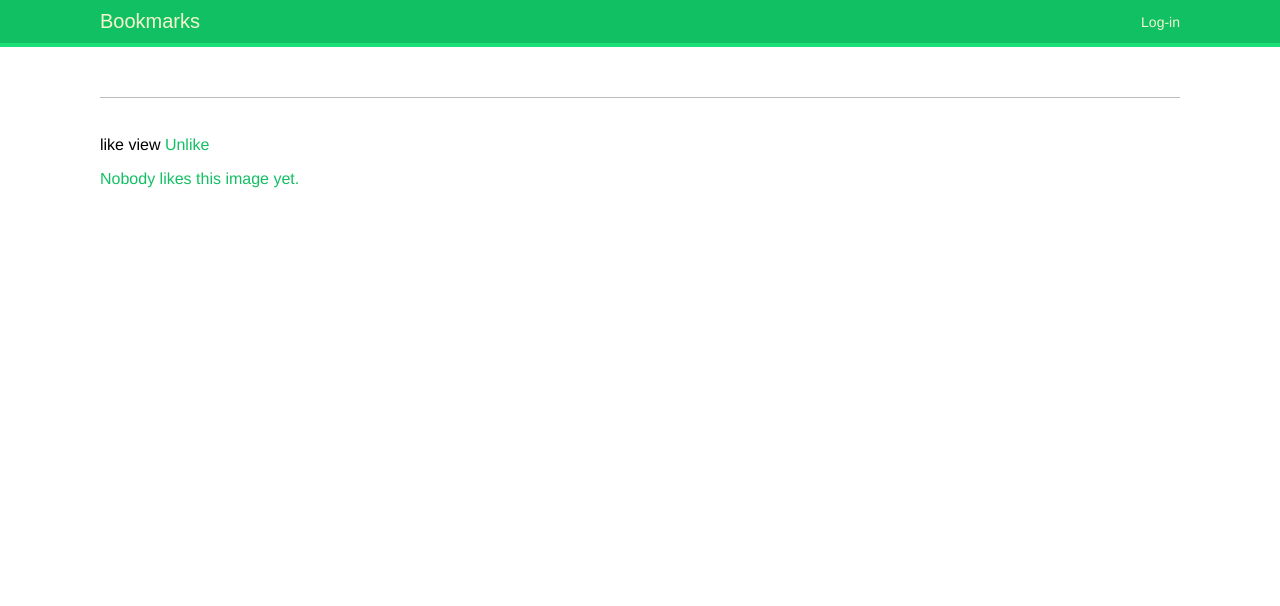
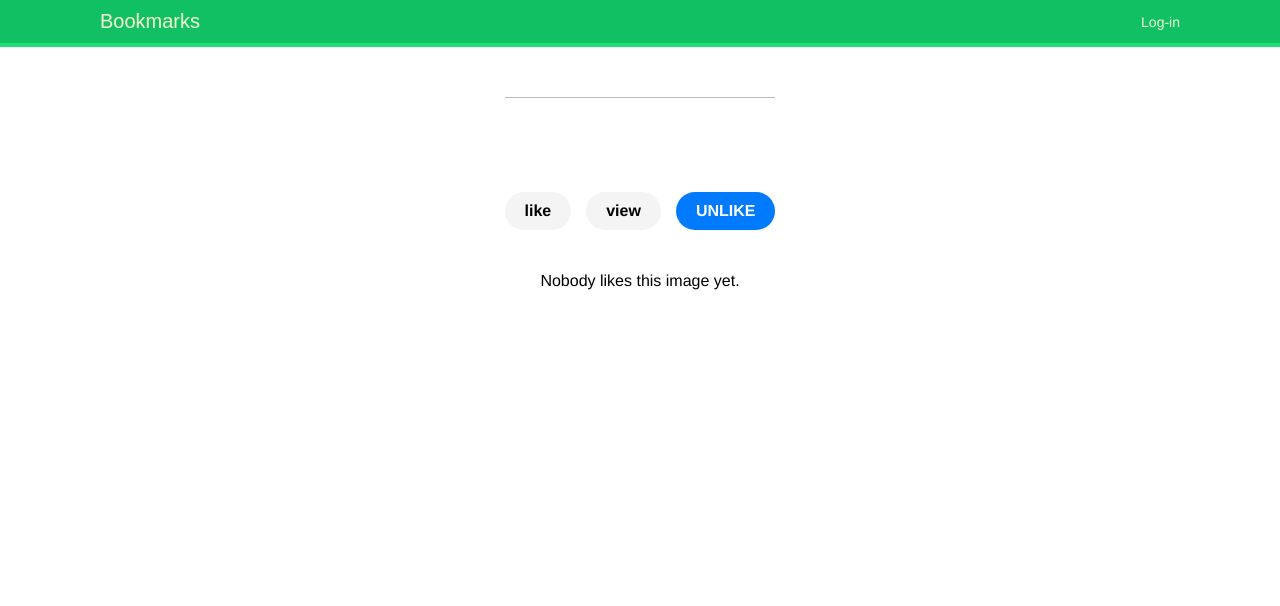
Before and after one commit to dusk03/bookmark-web-django, a Django app: template images/templates/images/image/detail.html in a window 1280 px wide. Shown: the top 606 px of the page. Run offline with Django 5.2, Linux system fonts and the light colour scheme; the template is opened without the code that fills it, so the values that code supplies are empty; some libraries are stand-ins or nearby versions; some web fonts are replaced.

Commit message:
update bookmark detail

```diff
--- /dev/null
+++ b/images/static/css/detail.css
@@ -0,0 +1,137 @@
+/* Đặt toàn bộ phần nội dung vào giữa */
+#content {
+    display: flex;
+    flex-direction: column;
+    align-items: center;
+    justify-content: center;
+    padding: 30px;
+    height: 100%;
+    text-align: center;
+}
+
+/* Cải thiện phần thông tin ảnh, sử dụng Flexbox */
+.image-info {
+    display: flex;
+    flex-direction: column;
+    align-items: center;
+    margin-top: 20px;
+}
+
+/* Đặt các phần tử count và like vào cùng một hàng */
+.image-info div {
+    display: flex;
+    justify-content: center;
+    align-items: center;
+    margin-top: 10px;
+}
+
+/* Cải thiện ô count */
+.count {
+    font-weight: bold;
+    background-color: #f4f4f4;
+    padding: 10px 20px;
+    border-radius: 50px;
+    margin-right: 15px;
+}
+
+/* Cập nhật vị trí nút like */
+a.like {
+    background-color: #007bff;
+    color: #fff;
+    padding: 10px 20px;
+    border-radius: 30px;
+    text-transform: uppercase;
+    font-weight: bold;
+    cursor: pointer;
+    text-decoration: none;
+    transition: background-color 0.3s ease, transform 0.3s ease;
+    display: inline-flex;
+    align-items: center;
+    justify-content: center;
+}
+
+a.like:hover {
+    background-color: #0056b3;
+    transform: scale(1.05);
+}
+
+/* Cập nhật các hình ảnh và các phần tử liên quan */
+.image-preview,
+.image-detail {
+    max-width: 300px;
+    margin: 20px 0;
+}
+
+.image-likes {
+    display: flex;
+    justify-content: center;
+    flex-wrap: wrap;
+    gap: 15px;
+}
+
+.image-likes div {
+    text-align: center;
+}
+
+.image-likes img {
+    width: 80px;
+    height: 80px;
+    border-radius: 50%;
+    margin-bottom: 10px;
+}
+
+.image-likes p {
+    margin-top: 5px;
+}
+
+/* Đảm bảo phần header và những phần khác vẫn giữ vị trí phù hợp */
+#header {
+    padding: 10px 100px;
+    font-size: 14px;
+    background: #12c064;
+    color: #fff;
+    border-bottom: 4px solid #1cdf78;
+    overflow: auto;
+}
+
+/* Cải thiện giao diện cho các phần hiển thị ảnh */
+#image-list {
+    overflow: hidden;
+    display: flex;
+    justify-content: center;
+    flex-wrap: wrap;
+    gap: 20px;
+}
+
+#image-list .image {
+    width: 220px;
+    height: 300px;
+    background: #eee;
+    border-top: 8px solid #12c064;
+    text-align: center;
+}
+
+#image-list img {
+    width: 100%;
+    height: 220px;
+}
+
+/* Thiết kế tối ưu cho các ảnh người dùng */
+#people-list {
+    display: flex;
+    justify-content: center;
+    flex-wrap: wrap;
+    gap: 20px;
+}
+
+#people-list .user {
+    width: 180px;
+    text-align: center;
+}
+
+#people-list img {
+    width: 100%;
+    height: 180px;
+    border-radius: 50%;
+    margin-bottom: 10px;
+}
--- a/images/templates/images/image/detail.html
+++ b/images/templates/images/image/detail.html
@@ -1,6 +1,11 @@
 {% extends "base.html" %}
+{% load static %}
+{% block extra_css %}
+  <link href="{% static 'css/detail.css' %}" rel="stylesheet">
+{% endblock %}
 {% block title %}{{ image.title }}{% endblock %}
 {% block content %}
+    <div class="content-wrapper">
         <h1>{{ image.title }}</h1>
         {% load thumbnail %}
         <a href="{{ image.image.url }}">
@@ -17,17 +22,17 @@
                     <span class="count">
                         {{ total_views }} view{{ total_views|pluralize }}
                     </span>
-
-                <a href="#" data-id="{{ image.id }}" data-action="{% if request.user in users_like %}un{% endif %}like"
-                    class="like button">
+                    <a href="#" data-id="{{ image.id }}" data-action="{% if request.user in users_like %}un{% endif %}like" class="like button">
                         {% if request.user not in users_like %}
                         Like
                         {% else %}
                         Unlike
                         {% endif %}
-                <a/>
+                    </a>
                 </div>
+                <div class="image-description">
                     {{ image.description|linebreaks }}
+                </div>
             </div>
             <div class="image-likes">
                 {% for user in image.users_like.all %}
@@ -42,6 +47,7 @@
                 {% endfor %}
             </div>
         {% endwith %}
+    </div>
 {% endblock %}
 
 {% block domready %}
```
Lines whose indentation alone changed are shown as unchanged.
